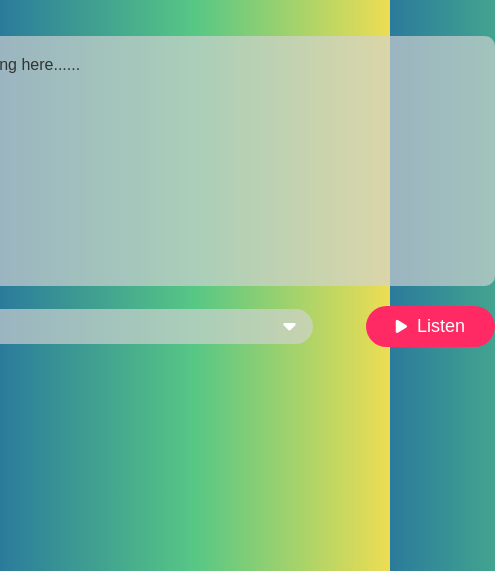
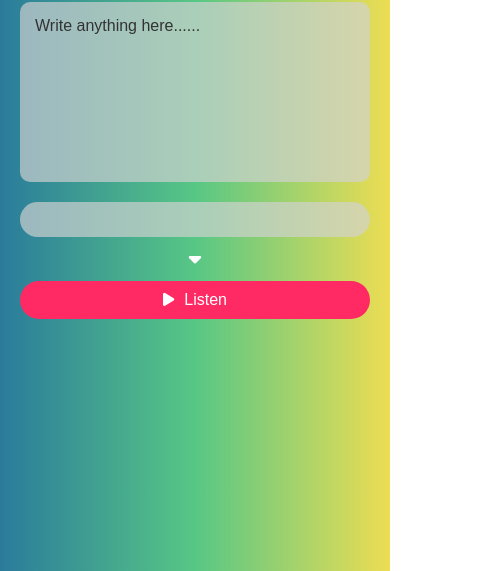
Before and after one commit to YounisRafiq/Text-to-Speech-Convertor, a plain HTML site: page index.html in a window 390 px wide. Shown: the part 273-844 px from the top of the page, 495 px wide, since content can reach past the window. Drawn offline with Linux system fonts and the light colour scheme.

Commit message:
Add some styling

```diff
--- a/index.html
+++ b/index.html
@@ -3,16 +3,23 @@
   <head>
     <meta charset="UTF-8" />
     <meta name="viewport" content="width=device-width, initial-scale=1.0" />
-    <title>Text to Speech convertor - DevelporYounis</title>
-    <link rel="stylesheet" href="https://cdnjs.cloudflare.com/ajax/libs/font-awesome/6.7.2/css/all.min.css" integrity="sha512-Evv84Mr4kqVGRNSgIGL/F/aIDqQb7xQ2vcrdIwxfjThSH8CSR7PBEakCr51Ck+w+/U6swU2Im1vVX0SVk9ABhg==" crossorigin="anonymous" referrerpolicy="no-referrer" />
-    <link rel="stylesheet" href="style.css"/>
+    <title>Text to Speech Convertor - DeveloperYounis</title>
+    <link
+      rel="stylesheet"
+      href="https://cdnjs.cloudflare.com/ajax/libs/font-awesome/6.7.2/css/all.min.css"
+      integrity="sha512-Evv84Mr4kqVGRNSgIGL/F/aIDqQb7xQ2vcrdIwxfjThSH8CSR7PBEakCr51Ck+w+/U6swU2Im1vVX0SVk9ABhg=="
+      crossorigin="anonymous"
+      referrerpolicy="no-referrer"
+    />
+    <link rel="stylesheet" href="style.css" />
   </head>
   <body>
     <div class="hero">
       <h1>Text to Speech <span>Convertor</span></h1>
       <textarea placeholder="Write anything here......"></textarea>
       <div class="row">
-        <select></select><i class="fa-solid fa-caret-down"></i>
+        <select></select>
+        <i class="fa-solid fa-caret-down"></i>
         <button><i class="fa-solid fa-play"></i>Listen</button>
       </div>
     </div>
--- a/style.css
+++ b/style.css
@@ -4,6 +4,7 @@
   box-sizing: border-box;
   font-family: "Poppins", sans-serif;
 }
+
 body {
   background: linear-gradient(
     90deg,
@@ -13,6 +14,7 @@ body {
   );
   text-align: center;
 }
+
 .hero {
   width: 100%;
   min-height: 100vh;
@@ -26,19 +28,24 @@ body {
   justify-content: center;
   align-items: center;
   flex-direction: column;
+  padding: 20px;
   color: #fff;
 }
+
 .hero h1 {
   font-size: 45px;
   font-weight: 500;
-  margin-top: -50px;
-  margin-bottom: 50px;
+  margin-top: -30px;
+  margin-bottom: 40px;
 }
+
 .hero h1 span {
   color: #ff2963;
 }
+
 textarea {
   width: 600px;
+  max-width: 100%;
   height: 250px;
   background: #d2d2d2ab;
   padding: 20px;
@@ -48,16 +55,23 @@ textarea {
   border-radius: 10px;
   font-size: 15px;
 }
+
 textarea::placeholder {
   font-size: 16px;
   color: #333;
 }
+
 .row {
   width: 600px;
+  max-width: 100%;
   display: flex;
   align-items: center;
-  gap: 20px;
+  gap: 15px;
+  flex-wrap: wrap;
+  justify-content: center;
+  margin-top: 20px;
 }
+
 button {
   background-color: #ff2963;
   padding: 10px 30px;
@@ -66,26 +80,73 @@ button {
   cursor: pointer;
   font-size: 18px;
   color: #fff;
-  margin: 20px 0;
 }
+
 .fa-play {
   font-size: 15px;
   margin-right: 10px;
 }
+
 select {
   flex: 1;
+  min-width: 150px;
   color: #3e3e3e;
   background-color: #d2d2d2ab;
-  padding: 10px 0;
+  padding: 10px;
   border: none;
   outline: none;
   border-radius: 35px;
   appearance: none;
   cursor: pointer;
-  padding-left: 10px;
 }
+
 .fa-caret-down {
-  position: relative;
-  right: 50px;
   font-size: 20px;
+  pointer-events: none;
 }
+
+/* ✅ Responsive Styling */
+@media (max-width: 768px) {
+  .hero h1 {
+    font-size: 35px;
+    margin-bottom: 30px;
+  }
+
+  textarea {
+    height: 200px;
+    font-size: 14px;
+  }
+
+  button {
+    font-size: 16px;
+    padding: 8px 20px;
+  }
+}
+
+@media (max-width: 480px) {
+  .hero h1 {
+    font-size: 28px;
+    margin-bottom: 20px;
+  }
+
+  textarea {
+    height: 180px;
+    font-size: 14px;
+    padding: 15px;
+  }
+
+  .row {
+    flex-direction: column;
+    gap: 12px;
+  }
+
+  select {
+    width: 100%;
+    text-align: center;
+  }
+
+  button {
+    width: 100%;
+    padding: 10px;
+  }
+}
```
